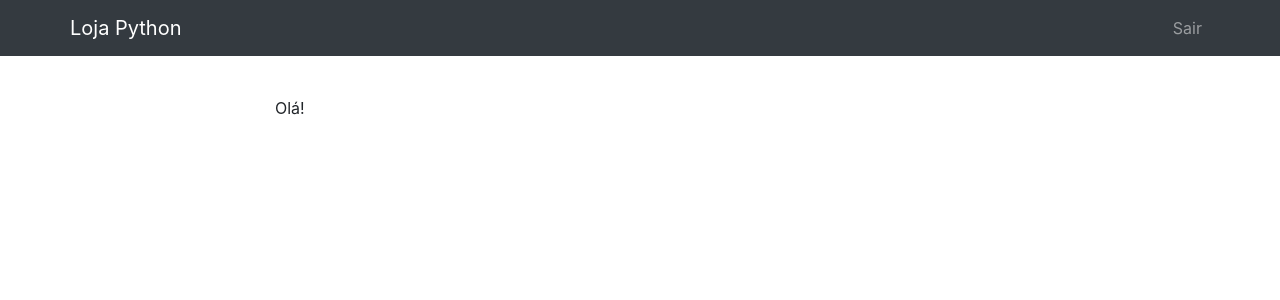
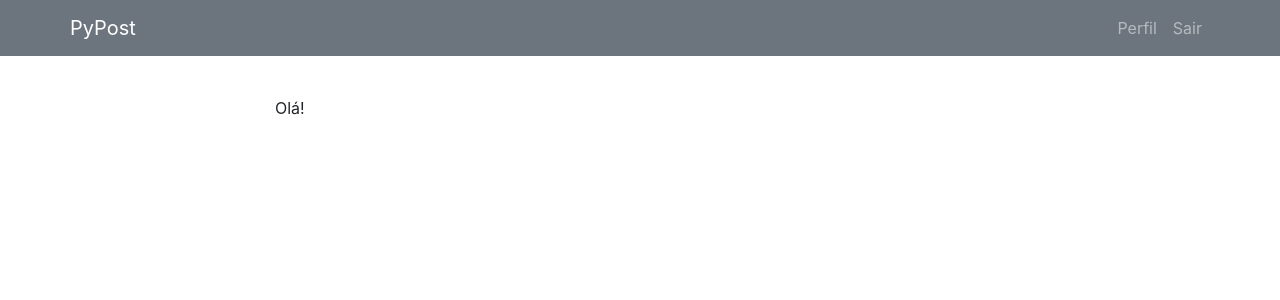
Before and after one commit to phellipeduarte/pypost, a Django app: page / in a window 1280 px wide. Shown: the top 300 px of the page. Run offline with Django 3.2, Linux system fonts and the light colour scheme; the visitor is signed in with stand-in values (Sample User, id 1); some libraries are stand-ins or nearby versions.

Commit message:
Seção perfil do usuário adicionada

```diff
--- a/pages/urls.py
+++ b/pages/urls.py
@@ -5,4 +5,5 @@ app_name = "pages"
 
 urlpatterns = [
     path("", views.HomePageView.as_view(), name="home"),
+    path("profile/", views.ProfileView.as_view(), name="profile"),
 ]
--- a/pages/views.py
+++ b/pages/views.py
@@ -2,3 +2,6 @@ from django.views.generic import TemplateView
 
 class HomePageView(TemplateView):
     template_name = "home.html"
+
+class ProfileView(TemplateView):
+    template_name = "profile.html"
--- a/templates/base.html
+++ b/templates/base.html
@@ -8,11 +8,14 @@
 </head>
 <body>
     <header>
-        <nav class="navbar navbar-expand navbar-dark bg-dark mb-3">
+        <nav class="navbar navbar-expand navbar-dark bg-secondary mb-3">
             <div class="container">
-                <a class="navbar-brand" href="{% url 'pages:home' %}">Loja Python</a>
+                <a class="navbar-brand" href="{% url 'pages:home' %}">PyPost</a>
                 <ul class="navbar-nav">
                     {% if user.is_authenticated %}
+                    <li class="nav-item">
+                        <a class="nav-link" href="{% url 'pages:profile' %}">Perfil</a>
+                    </li>
                     <li class="nav-item">
                         <a class="nav-link" href="{% url 'account_logout' %}">Sair</a>
                     </li>
--- a/users/models.py
+++ b/users/models.py
@@ -3,3 +3,4 @@ from django.contrib.auth.models import AbstractUser
 
 class User(AbstractUser):
     bio = models.TextField(blank=True)
+    date_join = models.DateTimeField(auto_now_add=True)
```
Also changed, not shown: templates/profile.html (added, +7 -0 lines), users/migrations/0002_user_date_join.py (added).
